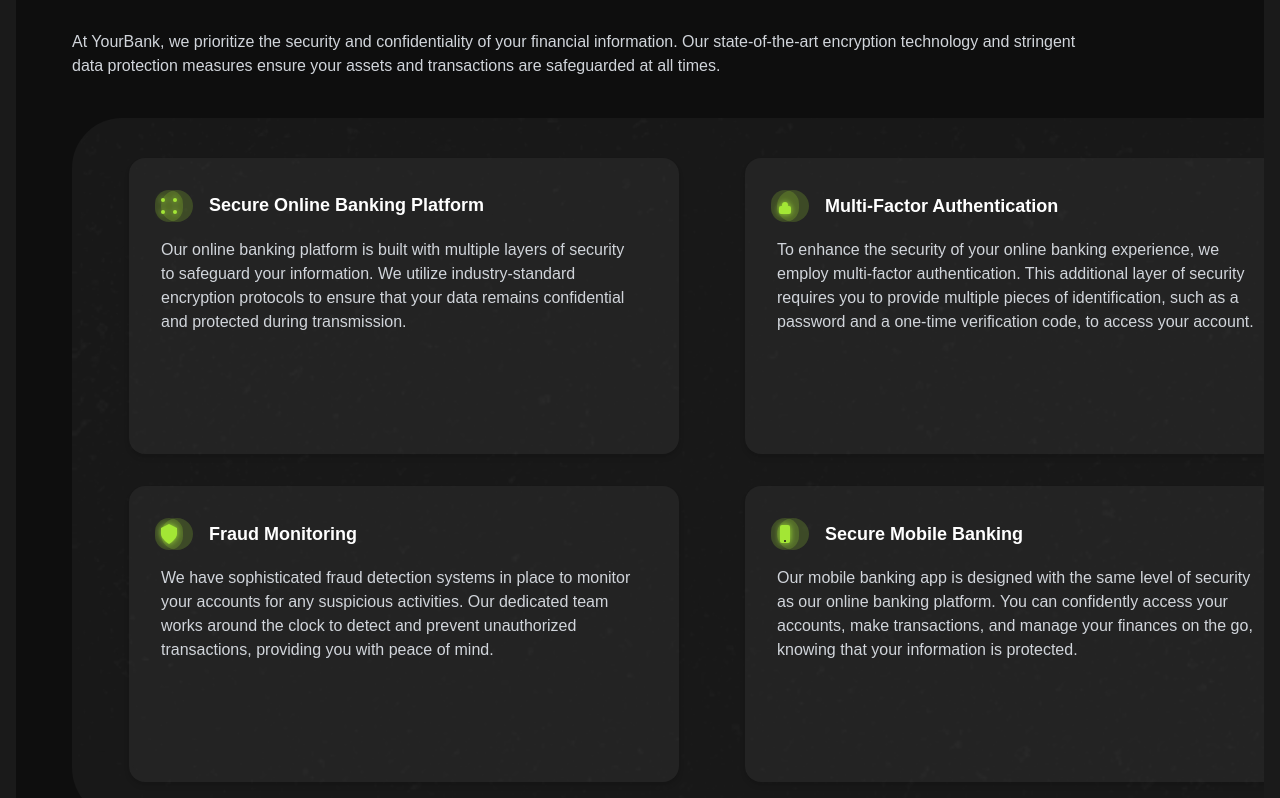
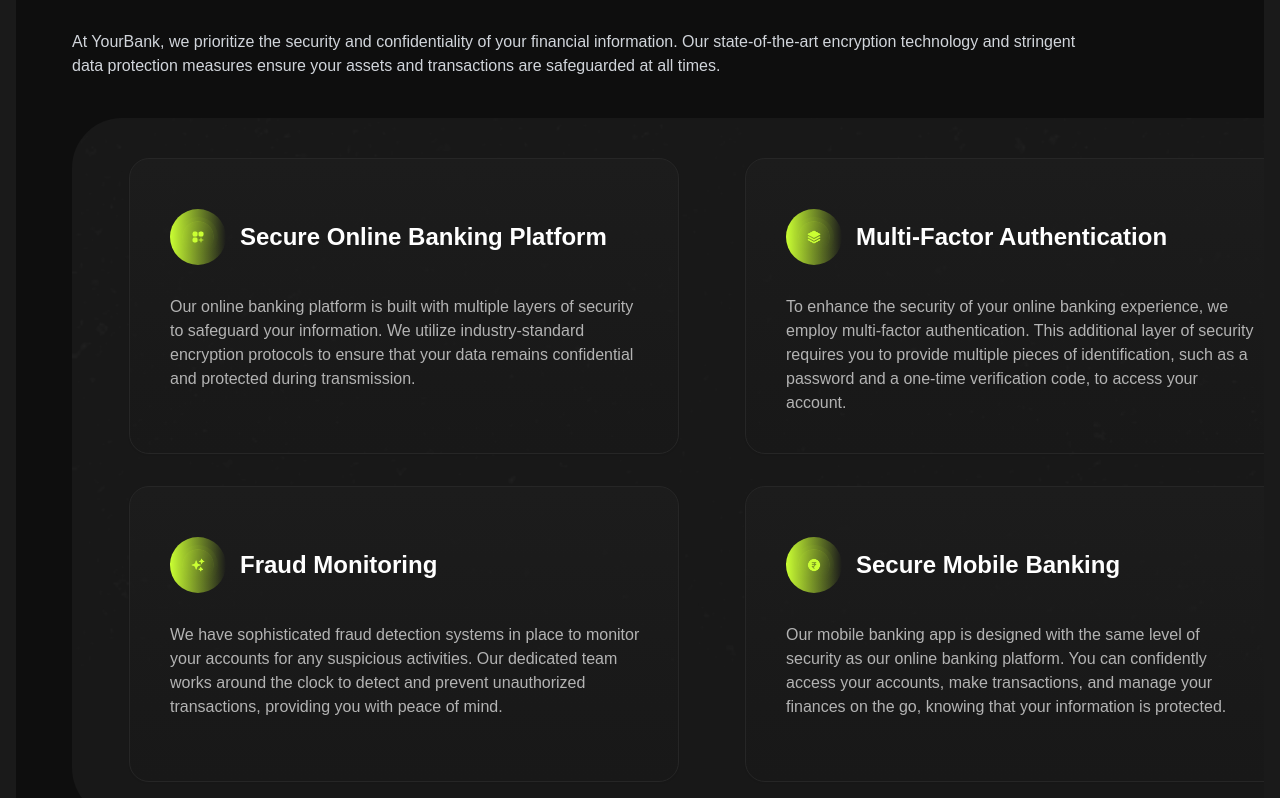
Before and after one commit to lamngoctuu18/BankingWebsite, a React (Vite) app: page /security in a window 1280 px wide. Shown: the part 962-1760 px from the top of the page. Built offline with nearby package versions, Linux system fonts and the light colour scheme.

Commit message:
Update Security.jsx

```diff
--- a/src/pages/Security.jsx
+++ b/src/pages/Security.jsx
@@ -1,6 +1,5 @@
 import React from "react";
 import FAQSection from "../components/FAQSection";
-
 
 const IconLayers = () => (
   <span className="inline-block w-8 h-8 bg-lime-400/20 rounded-full flex items-center justify-center mr-4">
@@ -85,12 +84,11 @@
 
 const Security = () => {
   return (
-    <div className="relative bg-[#0e0e0e] text-white py-[60px] px-[40px] overflow-hidden space-y-[60px]">
+    <div className="relative bg-[#0e0e0e] text-white py-[60px] px-4 md:px-[40px] overflow-hidden space-y-[60px]">
       {/* Security Container */}
       <div className="w-full max-w-[1279px] min-h-[648px] p-4 md:p-12 relative mb-12 overflow-hidden mx-auto">
         {/* Nền Hero */}
         <div className="absolute inset-0 bg-[#1C1C1C] rounded-[20px] z-0"></div>
-
         {/* Ảnh hiệu ứng góc phải */}
         <div className="absolute top-0 right-0 w-[150px] md:w-[334px] h-[150px] md:h-[317px] z-5">
           <img
@@ -99,8 +97,6 @@
             className="w-full h-full object-cover"
           />
         </div>
-
-
         {/* Ảnh nền bên phải */}
         <div className="absolute top-4 md:top-12 right-4 md:right-12 w-full md:w-[715px] md:h-[568px] z-10">
           <img
@@ -109,7 +105,6 @@
             className="w-full h-full object-cover brightness-70 md:rounded-[20px] rounded-tr-[0px] rounded-br-[20px] rounded-bl-[20px] "
           />
         </div>
-
         {/* Thẻ chữ nằm bên trái */}
         <div
           className="absolute top-[320px] md:top-12 left-4 md:left-12 right-4 md:right-auto md:w-[658px] md:h-[384px] p-6 md:p-[60px]
@@ -138,90 +133,130 @@
           At YourBank, we prioritize the security and confidentiality of your financial information.
           Our state-of-the-art encryption technology and stringent data protection measures ensure your assets and transactions are safeguarded at all times.
         </p>
-
-  {/* Background image wrapper inside the section */}
-  <div className="relative bg-[#181818] rounded-[50px] w-[1280px] h-[700px] overflow-hidden">
+        {/* Responsive Cards */}
+        <div className="relative bg-[#181818] rounded-[50px] w-full md:w-[1280px] h-auto md:h-[700px] overflow-hidden mx-auto">
           {/* Background image */}
           <img
             src="/images/laplanh.png"
             alt="La Planh"
-      className="absolute inset-0 w-[1269px] h-[549px] object-cover opacity-10 pointer-events-none"
+            className="absolute inset-0 w-full md:w-[1269px] h-[300px] md:h-[549px] object-cover opacity-10 pointer-events-none"
           />
-
           {/* Overlay content */}
-    <div className="relative z-10 p-6 md:p-[40px]">
-      <div className="grid grid-cols-1 md:grid-cols-2 gap-8">
-         <img
-        src="/images/laplanh.png"
-        alt="Card Background"
-        className="absolute inset-0 w-full h-full object-cover opacity-10 z-0 pointer-events-none rounded-[16px]"
-      />
+          <div className="relative z-10 p-4 md:p-[40px]">
+            {/* Mobile: stack cards vertically, Desktop: 2x2 grid */}
+            <div className="flex flex-col gap-8 md:gap-8">
+              {/* Row 1 */}
+              <div className="flex flex-col md:flex-row gap-8 justify-center">
                 {/* Card 1 */}
-        <div className="flex flex-col bg-[#232323] rounded-[16px] p-8 h-[296px] w-full max-w-[550px] mx-auto shadow-md">
-          <div className="flex items-center mb-4">
-            <div className="w-8 h-8 rounded-full bg-lime-400/20 flex items-center justify-center mr-4">
-              <IconLayers className="text-lime-400 w-[380px] h-[30px]" />
+                <div className="flex flex-col bg-[#232323] rounded-[20px] border border-[1px] border-[#262626] p-[24px] md:p-[40px] gap-[20px] w-full md:w-[550px] h-[296px] shadow-none mx-auto"
+                  style={{
+                    background: "linear-gradient(180deg, #1C1C1C 0%, #1C1C1C00 100%)",
+                    boxShadow: "0px 1px 2px 0px #0000000D"
+                  }}
+                >
+                  <div className="flex items-center w-full md:w-[470px] h-[76px] gap-[14px]">
+                    <div
+                      className="flex items-center justify-center rounded-full"
+                      style={{
+                        width: "56px",
+                        height: "56px",
+                        padding: "8px",
+                        background: "linear-gradient(90deg, #CAFF33 0%, #CAFF3300 100%)"
+                      }}
+                    >
+                      <img src="public/images/Icon 1.png" alt="icon" className="w-full h-full object-contain" />
                     </div>
-            <span className="text-lg font-semibold text-white text-[20px] w-[380px] h-[30px]">Secure Online Banking Platform</span>
+                    <span className="text-white text-[20px] md:text-[24px] font-lexend font-semibold">Secure Online Banking Platform</span>
                   </div>
-          <p className="text-gray-300 text-base w-[470px] h-[96px]">
-            Our online banking platform is built with multiple layers of security to safeguard your information.
-            We utilize industry-standard encryption protocols to ensure that your data remains confidential and protected during transmission.
+                  <p className="text-[#b3b3b3] font-lexend font-light text-[15px] md:text-[16px] leading-[150%] w-full md:w-[470px] h-[96px]">
+                    Our online banking platform is built with multiple layers of security to safeguard your information. We utilize industry-standard encryption protocols to ensure that your data remains confidential and protected during transmission.
                   </p>
                 </div>
-
                 {/* Card 2 */}
-        <div className="flex flex-col bg-[#232323] rounded-[16px] p-8 h-[296px] w-full max-w-[550px] mx-auto shadow-md">
-          <div className="flex items-center mb-4">
-            <div className="w-8 h-8 rounded-full bg-lime-400/20 flex items-center justify-center mr-4">
-              <IconLock className="text-lime-400" />
+                <div className="flex flex-col bg-[#232323] rounded-[20px] border border-[1px] border-[#262626] p-[24px] md:p-[40px] gap-[20px] w-full md:w-[550px] h-[296px] shadow-none mx-auto"
+                  style={{
+                    background: "linear-gradient(180deg, #1C1C1C 0%, #1C1C1C00 100%)",
+                    boxShadow: "0px 1px 2px 0px #0000000D"
+                  }}
+                >
+                  <div className="flex items-center w-full md:w-[470px] h-[76px] gap-[14px]">
+                    <div
+                      className="flex items-center justify-center rounded-full"
+                      style={{
+                        width: "56px",
+                        height: "56px",
+                        padding: "8px",
+                        background: "linear-gradient(90deg, #CAFF33 0%, #CAFF3300 100%)"
+                      }}
+                    >
+                      <img src="public/images/Icon 2.png" alt="icon" className="w-full h-full object-contain" />
                     </div>
-            <span className="text-lg font-semibold text-white text-[20px]">Multi-Factor Authentication</span>
+                    <span className="text-white text-[20px] md:text-[24px] font-lexend font-semibold">Multi-Factor Authentication</span>
                   </div>
-          <p className="text-gray-300 text-base">
-            To enhance the security of your online banking experience, we employ multi-factor authentication.
-            This additional layer of security requires you to provide multiple pieces of identification, such as a password and a one-time verification code, to access your account.
+                  <p className="text-[#b3b3b3] font-lexend font-light text-[15px] md:text-[16px] leading-[150%] w-full md:w-[470px] h-[96px]">
+                    To enhance the security of your online banking experience, we employ multi-factor authentication. This additional layer of security requires you to provide multiple pieces of identification, such as a password and a one-time verification code, to access your account.
                   </p>
                 </div>
-
+              </div>
+              {/* Row 2 */}
+              <div className="flex flex-col md:flex-row gap-8 justify-center">
                 {/* Card 3 */}
-        <div className="flex flex-col bg-[#232323] rounded-[16px] p-8 h-[296px] w-full max-w-[550px] mx-auto shadow-md">
-          <div className="flex items-center mb-4">
-            <div className="w-8 h-8 rounded-full bg-lime-400/20 flex items-center justify-center mr-4">
-              <IconShield className="text-lime-400" />
+                <div className="flex flex-col bg-[#232323] rounded-[20px] border border-[1px] border-[#262626] p-[24px] md:p-[40px] gap-[20px] w-full md:w-[550px] h-[296px] shadow-none mx-auto"
+                  style={{
+                    background: "linear-gradient(180deg, #1C1C1C 0%, #1C1C1C00 100%)",
+                    boxShadow: "0px 1px 2px 0px #0000000D"
+                  }}
+                >
+                  <div className="flex items-center w-full md:w-[470px] h-[76px] gap-[14px]">
+                    <div
+                      className="flex items-center justify-center rounded-full"
+                      style={{
+                        width: "56px",
+                        height: "56px",
+                        padding: "8px",
+                        background: "linear-gradient(90deg, #CAFF33 0%, #CAFF3300 100%)"
+                      }}
+                    >
+                      <img src="public/images/Icon 3.png" alt="icon" className="w-full h-full object-contain" />
                     </div>
-            <span className="text-lg font-semibold text-white text-[20px]">Fraud Monitoring</span>
+                    <span className="text-white text-[20px] md:text-[24px] font-lexend font-semibold">Fraud Monitoring</span>
                   </div>
-          <p className="text-gray-300 text-base">
-            We have sophisticated fraud detection systems in place to monitor your accounts for any suspicious activities.
-            Our dedicated team works around the clock to detect and prevent unauthorized transactions, providing you with peace of mind.
+                  <p className="text-[#b3b3b3] font-lexend font-light text-[15px] md:text-[16px] leading-[150%] w-full md:w-[470px] h-[96px]">
+                    We have sophisticated fraud detection systems in place to monitor your accounts for any suspicious activities. Our dedicated team works around the clock to detect and prevent unauthorized transactions, providing you with peace of mind.
                   </p>
                 </div>
-
                 {/* Card 4 */}
-        <div className="flex flex-col bg-[#232323] rounded-[16px] p-8 h-[296px] w-full max-w-[550px] mx-auto shadow-md">
-          <div className="flex items-center mb-4">
-            <div className="w-8 h-8 rounded-full bg-lime-400/20 flex items-center justify-center mr-4">
-              <IconMobile className="text-lime-400" />
+                <div className="flex flex-col bg-[#232323] rounded-[20px] border border-[1px] border-[#262626] p-[24px] md:p-[40px] gap-[20px] w-full md:w-[550px] h-[296px] shadow-none mx-auto"
+                  style={{
+                    background: "linear-gradient(180deg, #1C1C1C 0%, #1C1C1C00 100%)",
+                    boxShadow: "0px 1px 2px 0px #0000000D"
+                  }}
+                >
+                  <div className="flex items-center w-full md:w-[470px] h-[76px] gap-[14px]">
+                    <div
+                      className="flex items-center justify-center rounded-full"
+                      style={{
+                        width: "56px",
+                        height: "56px",
+                        padding: "8px",
+                        background: "linear-gradient(90deg, #CAFF33 0%, #CAFF3300 100%)"
+                      }}
+                    >
+                      <img src="public/images/Icon 4.png" alt="icon" className="w-full h-full object-contain" />
                     </div>
-            <span className="text-lg font-semibold text-white text-[20px]">Secure Mobile Banking</span>
+                    <span className="text-white text-[20px] md:text-[24px] font-lexend font-semibold">Secure Mobile Banking</span>
                   </div>
-          <p className="text-gray-300 text-base text-[16px] text-left">
-            Our mobile banking app is designed with the same level of security as our online banking platform.
-            You can confidently access your accounts, make transactions, and manage your finances on the go, knowing that your information is protected.
+                  <p className="text-[#b3b3b3] font-lexend font-light text-[15px] md:text-[16px] leading-[150%] w-full md:w-[470px] h-[96px]">
+                    Our mobile banking app is designed with the same level of security as our online banking platform. You can confidently access your accounts, make transactions, and manage your finances on the go, knowing that your information is protected.
                   </p>
                 </div>
               </div>
             </div>
           </div>
         </div>
-
-
-
+      </div>
       {/* Thành phần E - FAQ Section */}
       <FAQSection />
-
-
     </div>
   );
 };
```
Lines whose indentation alone changed are shown as unchanged.
